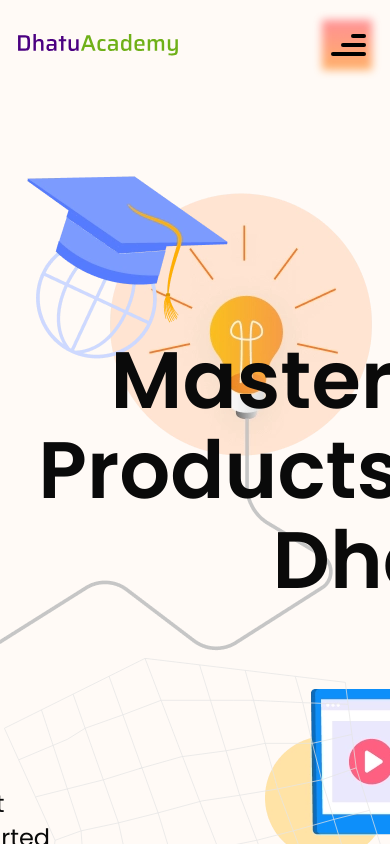
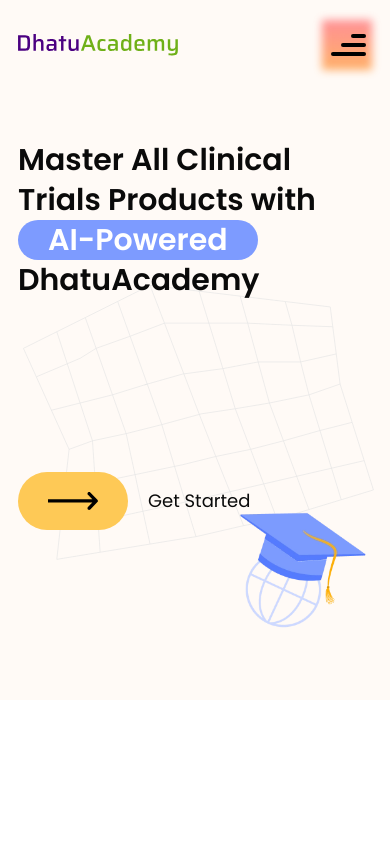
Before and after one commit to therareaniket/academy-website, a Next.js app: page / in a window 390 px wide. Shown: the top 844 px of the page. Built offline with nearby package versions, Linux system fonts and the light colour scheme.

Commit message:
ci 🔄: Hero Section Homepage Responsive Completed

```diff
--- a/src/assets/custom.css
+++ b/src/assets/custom.css
@@ -61,9 +61,9 @@
 .hero-details h1 { width: 1153px; text-align: center; margin: 0 auto; margin-bottom: 60px; }
 .hero-details h1 span { background-color: var(--primary-blue); color: var(--white); display: inline-block; padding: 0px 30px; border-radius: 100px; }
 .site-hero-cube { position: absolute; bottom: 37px; left: 50%; transform: translateX(-49%); z-index: 1; }
-.home-hero-bulb { position: absolute; left: 0; top: 190px; }
-.home-hero-cap { position: absolute; right: 0; top: 162px; right: 155px; }
-.home-hero-player { position: absolute; left: 265px; bottom: 140px; }
+.home-hero-bulb { position: absolute; left: 0; top: 190px; z-index: 2; }
+.home-hero-cap { position: absolute; right: 0; top: 162px; right: 155px; z-index: 3; }
+.home-hero-player { position: absolute; left: 265px; bottom: 140px; z-index: 4; }
 .get-started-btn { display: flex; align-items: center; }
 .arrow-link { background-color: var(--primary-yellow); padding: 25px 45px; border-radius: 50px; }
 .get-started-btn { position: absolute; bottom: 145px; right: 340px; gap: 25px; z-index: 3; }
--- a/src/assets/responsive.css
+++ b/src/assets/responsive.css
@@ -18,22 +18,49 @@
     .header-megamenu.active .menu-grdnt-bg { width: 600px; height: 780px; }
     .menu-link.h3 { margin-bottom: 16px; }
 
+    .home-hero { height: 900px; }
+    .site-hero-cube { width: 900px; }
+    .home-hero-bulb { width: 350px; top: 150px; left: -50px; }
+    .home-hero-cap { right: 70px; }
+    .home-hero-player { left: 210px; bottom: 90px; }
+    .get-started-btn { right: 230px; }
+
 }
 
 @media screen and (max-width: 1599px) {
+    h1, .h1 { font-size: 70px; line-height: 80px; }
+
     .header-megamenu.active .mega-menu-content { top: 100px; }
     .header-megamenu.active .menu-grdnt-bg { width: 500px; height: 720px; }
     .mega-menu-content li { padding: 15px 60px; }
+
+    .home-hero-bulb { width: 310px; top: 180px; }
+    .home-hero-cap { width: 210px; right: 50px; }
+
 }
 
 @media screen and (max-width: 1439px) {
     .container { max-width: calc(1364px + 36px); }
+    .section { padding: 120px 0; }
+
     .menu-link.h3 { margin-bottom: 10px; }
     .header-megamenu.active .menu-grdnt-bg { width: 450px; height: 650px; }
+    .home-hero { height: 860px; }
+    .site-hero-cube { width: 850px; bottom: 70px; }
+    .home-hero-cap { width: 200px; right: 30px; }
+    .home-hero-bulb { width: 270px; }
+    .home-hero-player { width: 220px; left: 150px; bottom: 120px; }
+    .arrow-link { padding: 20px 30px; }
+    .arrow-link img { width: 80px; }
+    .get-started-btn { gap: 20px; }
 
 }
 
 @media screen and (max-width: 1359px) {
+    .section { padding: 100px 0; }
+    h1, .h1 { font-size: 60px; line-height: 70px; }
+    h5, .h5 { font-size: 22px; line-height: 32px; }
+
     .container { max-width: calc(1150px  + 36px); }
     .header-megamenu.active .menu-grdnt-bg { width: 410px; height: 570px; }
     .header-megamenu.active .mega-menu-content { height: 460px; }
@@ -46,15 +73,36 @@
     .mega-menu-trigger { padding: 10px; width: 60px; height: 60px;  }
     .menu-grdnt-bg, .header-megamenu { width: 60px; height: 60px; }
     .header-megamenu.active .mega-menu-trigger { padding-right: 20px; }
+
+    .home-hero { height: 750px; }
+    .hero-details h1 { width: 80%; margin-bottom: 80px; }
+    .site-hero-cube { width: 740px; bottom: 90px; }
+    .home-hero-bulb { width: 250px; top: 140px; }
+    .home-hero-cap { width: 160px; }
+    .home-hero-player { width: 200px; bottom: 160px; left: 120px; }
+    .get-started-btn { bottom: 180px; right: 180px; }
 }
 
 @media screen and (max-width: 1199px) {
     .container { max-width: calc(980px  + 36px); }
+
+    .home-hero-player { display: none; }
+    .hero-details h1 { width: 90%; margin-bottom: 60px; }
+    .get-started-btn {  right: 100px; }
+    .home-hero { height: 700px; }
+    .site-hero-cube { width: 680px; }
+    .get-started-btn { bottom: 140px; }
+    .arrow-link img { width: 60px; }
+    .home-hero-bulb { width: 200px; }
+    .home-hero-cap { width: 140px; top: 120px; right: 20px; }
+    .home-hero.section { padding-top: 120px; }
+
 }
 
 @media screen and (max-width: 1023px) {}
 
 @media screen and (max-width: 991px) {
+    h1, .h1 { font-size: 50px; line-height: 60px; }
     .container { max-width: calc(800px + 36px); }
 
     .header-logo-link img { width: 200px; }
@@ -63,6 +111,12 @@
     .mega-menu-content li { padding: 10px 30px; }
     .menu-link.h3 { font-size: 32px; line-height: 42px; }
     .header-megamenu.active .mega-menu-content { height: 400px; }
+    .home-hero { max-height: 100vh; }
+    .home-hero.section { padding-top: 100px; }
+    .site-hero-cube { width: 600px; bottom: 50px; }
+    .get-started-btn { bottom: 90px; }
+    .hero-details h1 { margin-bottom: 0px; }
+    .home-hero-bulb { top: 360px; }
 
 }
 
@@ -71,30 +125,61 @@
     .menu-link.h3 { font-size: 30px; line-height: 38px; }
     .header-megamenu.active .mega-menu-content { top: 80px; }
 
+    .hero-details h1 { width: 100%; }
+    .home-hero-cap { width: 120px; }
 }
 
 @media screen and (max-width: 767px) {
     .container { max-width: calc(600px + 36px);}
+
+    .hero-details h1 { text-align: left; }
+    .home-hero-bulb { display: none; }
+    .get-started-btn { right: auto; left: 18px; }
+
 }
 
 @media screen and (max-width: 639px) {
+    h1, .h1 { font-size: 40px; line-height: 50px; }
     .container { max-width: calc(500px + 36px); }
+    .section { padding: 80px 0; }
+    .home-hero.section { padding-top: 80px; }
+
     .header-megamenu.active .menu-grdnt-bg { width: 250px; }
     .header-megamenu.active .mega-menu-content { width: max-content; height: 350px; }
     .mega-menu-content li { padding: 8px 25px;   }
     .menu-link.h3 { font-size: 24px; line-height: 32px; }
     .header-megamenu.active .mega-menu-content { top: 90px; }
 
+    .home-hero { max-height: 90vh; }
+    .hero-details h1 { margin-bottom: 40px; }
+    .site-hero-cube { width: 90%; }
+    .home-hero-cap { top: 45%; }
+
 
 }
 
-@media screen and (max-width: 575px) {}
+@media screen and (max-width: 575px) {
+    .home-hero { display: block; }
+    .hero-details h1 { padding-top: 50px; }
+    h5, .h5 { font-size: 20px; }
+    .arrow-link img { width: 50px; }
+    .home-hero-cap { top: 60%; }
+}
 
 @media screen and (max-width: 480px) {}
 
-@media screen and (max-width: 459px) {}
+@media screen and (max-width: 459px) {
+    .h1, h1 { font-size: 32px; line-height: 42px; }
+    .hero-details h1 { padding-top: 60px; }
+    .home-hero-cap { top: 72%; }
+    .get-started-btn { bottom: 170px; }
+    .site-hero-cube { bottom: 20%; }
+
+}
 
 @media screen and (max-width: 400px) {
+    h1, .h1 { font-size: 30px; line-height: 40px; }
+    h5, .h5 { font-size: 18px; line-height: 28px; }
     .header-logo-link img { width: 160px; }
     .header-megamenu, .menu-grdnt-bg, .mega-menu-trigger { width: 50px; height: 50px; }
     .mega-menu-trigger { padding: 6px; gap: 5px; }
@@ -104,6 +189,7 @@
     .header-megamenu.active .menu-grdnt-bg { height: 450px; }
     .header-megamenu.active .menu-line-1 { transform: rotate(45deg) translate(7px, 7px); width: 30px; }
     .header-megamenu.active .menu-line-3 { transform: rotate(-45deg) translate(8px, -8px); width: 30px; }
+    .home-hero-cap { width: 140px; }
 }
 
 @media screen and (max-width: 374px) {}
```
